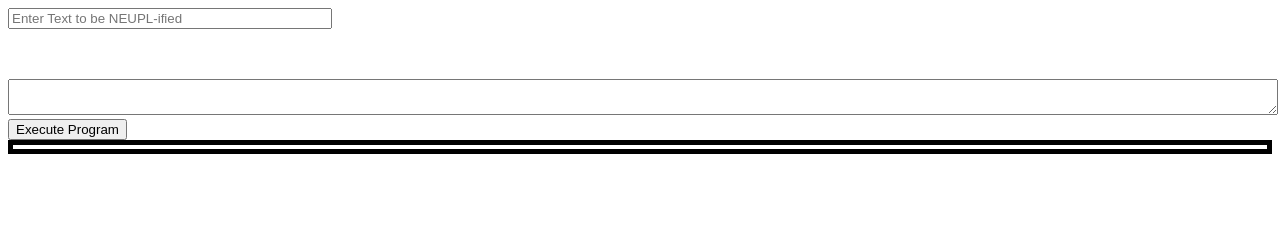
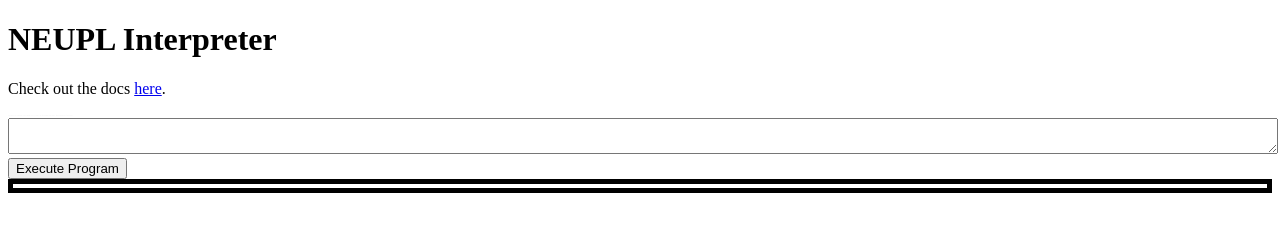
Before and after one commit to Legend-of-iPhoenix/NEUPL, a plain HTML site: page index.html in a window 1280 px wide. Drawn offline with Linux system fonts and the light colour scheme.

Commit message:
More user-friendly interface.

```diff
--- a/index.html
+++ b/index.html
@@ -25,7 +25,10 @@
 	</style>
 </head>
 <body>
-	<input type="text" placeholder="Enter Text to be NEUPL-ified" id="NEUPLifybox" oninput="NEUPLify(document.getElementById('NEUPLifybox').value)">
+	<h1> NEUPL Interpreter </h1>
+	<p> Check out the docs <a href="docs/">here</a>.</p>
+	<p style="font-size: 2px; color: #eee"> Oh boy do I need a lot more CSS, but I'm focusing on pure functionality for now. </p>
+	<!--Demo thing: <input type="text" placeholder="Enter Text to be NEUPL-ified" id="NEUPLifybox" oninput="NEUPLify(document.getElementById('NEUPLifybox').value)">-->
 	<textarea id="input" width="100%" height="50vh"></textarea>
 	<button onclick="executeProgram();">Execute Program</button>
 	<div id="output"></div>
```
